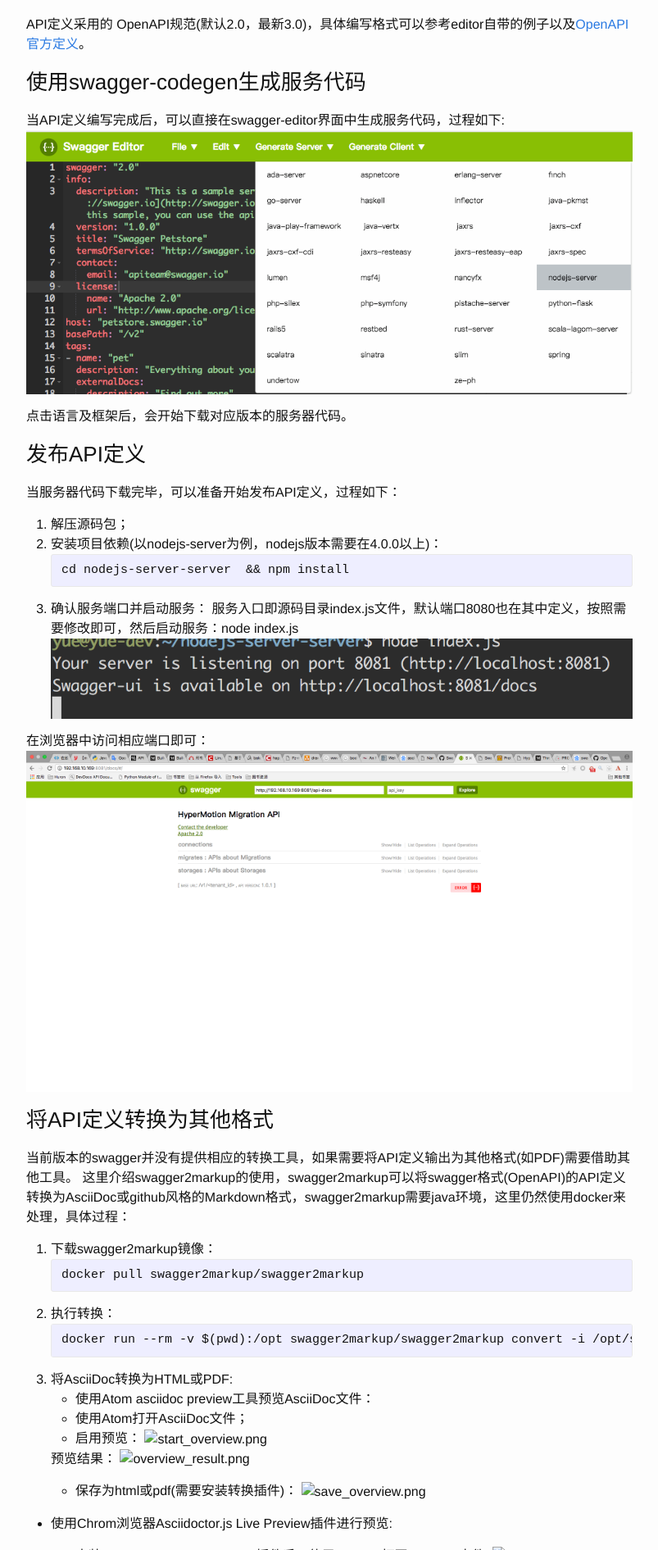
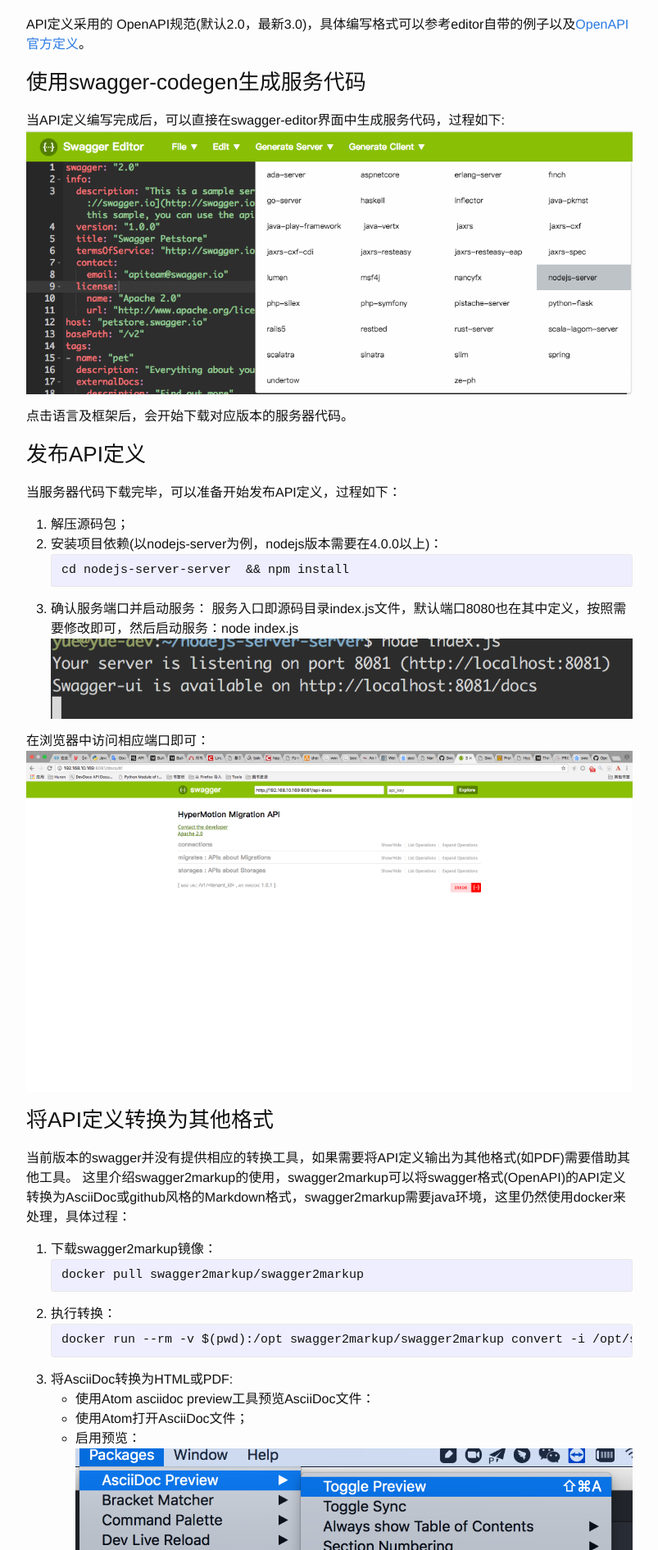
Before and after one commit to yuezheng/my_blog, a Jekyll site: the page built from _posts/2018-5-22-api-defination-via-swagger.markdown, in a window 1280 px wide. Shown: the part 1321-3212 px from the top of the page at 82% size, without its empty margins (238-1041 px from the left). Built offline with Jekyll 4.4.1, drawn with Linux system fonts in a browser that asks for light colours; Markdown is read by kramdown in place of the engine named in the settings; grey boxes are pictures that could not be loaded.

Commit message:
Fix picture path

```diff
--- a/_posts/2018-5-22-api-defination-via-swagger.markdown
+++ b/_posts/2018-5-22-api-defination-via-swagger.markdown
@@ -66,19 +66,19 @@
   * 使用Atom asciidoc preview工具预览AsciiDoc文件：
     * 使用Atom打开AsciiDoc文件；
     * 启用预览：
-    ![start_overview.png](my_blog/images/start_overview.png)
+    ![start_overview.png](/my_blog/images/start_overview.png)
 
     预览结果：
-    ![overview_result.png](my_blog/images/overview_result.png)
+    ![overview_result.png](/my_blog/images/overview_result.png)
     * 保存为html或pdf(需要安装转换插件)：
-    ![save_overview.png](my_blog/images/save_overview.png)
+    ![save_overview.png](/my_blog/images/save_overview.png)
 
   * 使用Chrom浏览器Asciidoctor.js Live Preview插件进行预览:
 
     * 安装Asciidoctor.js Live Preview插件后，使用Chrome打开AsciiDoc文件:
-    ![asciidoctor_overview](my_blog/images/asciidoctor_overview.png)
+    ![asciidoctor_overview.png](/my_blog/images/asciidoctor_overview.png)
     * 开启插件进行预览：
-    ![asciieditor_start.pn](my_blog/images/asciieditor_start.pn)
+    ![asciieditor_start.pn](/my_blog/images/asciieditor_start.pn)
     然后根据需要可以将页面打印为PDF格式。
 
 以上为从定义API到按指定格式输出的完成过程，整个过程比较复杂，用到的组件比较多，如果仅仅是编写API文档可能看起来效率比较低；选择Swagger用来作为API定义工具，主要出于以下考虑：
```
